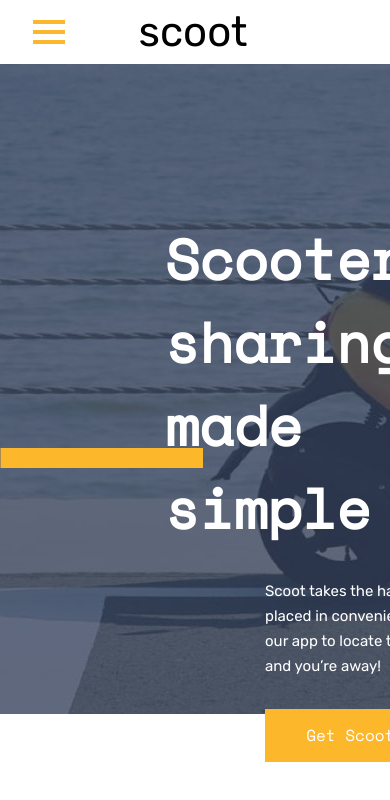
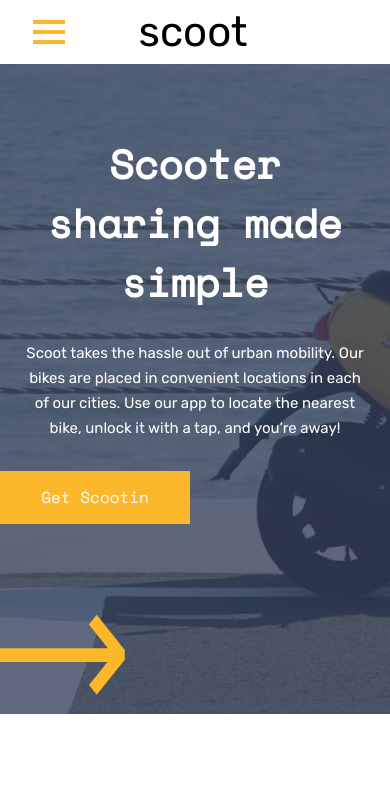
Before and after one commit to Jeff-Derbes/scoot, a Next.js app in the folder main/scoot/: page / in a window 390 px wide. Shown: the top 800 px of the page. Built offline with nearby package versions, Linux system fonts and the light colour scheme.

Commit message:
mobile and tablet views for hero

```diff
--- a/main/scoot/components/Header/Header.module.css
+++ b/main/scoot/components/Header/Header.module.css
@@ -44,6 +44,7 @@
 @media screen and (max-width: 768px) {
     .nav-container {
         height: 64px;
+        z-index: 10;
     }
 
     .hide {
--- a/main/scoot/components/Hero/Hero.module.css
+++ b/main/scoot/components/Hero/Hero.module.css
@@ -53,3 +53,70 @@
     top: 443px;
     left: 1200px;
 }
+@media (max-width: 1000px){
+    .content-container{
+        padding-left: 0;
+        margin: 0 auto;
+        padding-top: 130px;
+    }
+
+    .hero-content{
+        margin: 0 auto;
+        text-align: center;
+    }
+    .hero-subheading{
+        padding-left: 0;
+        margin: 0 auto;
+        text-align: center;
+    }
+
+    .hero-btn .btn{
+        margin: 0 auto;
+    }
+
+    .hero-btn{
+        padding-left: 0;
+    }
+
+
+    .line{
+        display: none;
+    }
+
+    .arrow{
+        left: 0;
+        top: 493px;
+        max-width: 330px;
+    }
+
+    .circles{
+        left: 560px;
+        top: 553px;
+    }
+}
+
+@media (max-width: 530px) {
+
+    .content-container{
+        padding-top: 70px;
+    }
+    .hero-content {
+        font-size: 40px;
+        padding-left: 25px;
+        padding-right: 25px;
+    }
+
+    .hero-subheading {
+        width: fit-content;
+        padding-left: 25px;
+        padding-right: 25px;
+    }
+
+    .circles {
+        display: none;
+    }
+
+    .arrow{
+        transform: translateX(-205px);
+    }
+}
```
